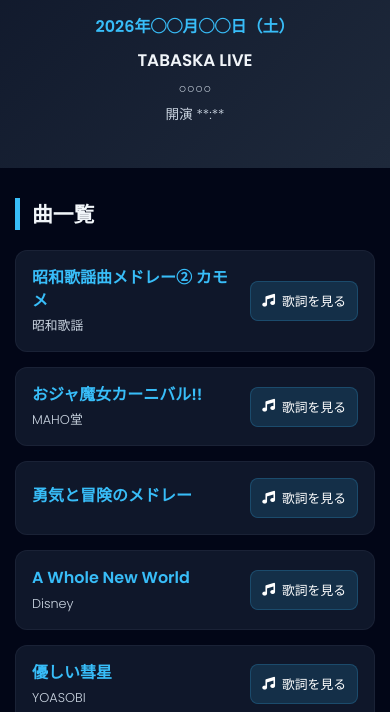
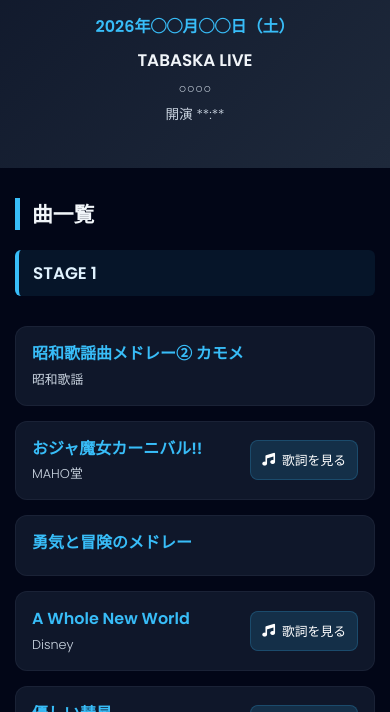
Before and after one commit to tabaskaband/TABASKA, a plain HTML site: page music.html in a window 390 px wide. Shown: the part 127-839 px from the top of the page. Drawn offline with Linux system fonts and the light colour scheme.

Commit message:
歌詞URLがない曲の「歌詞を見る」を非表示に修正

```diff
--- a/music.html
+++ b/music.html
@@ -2,34 +2,18 @@
 <html lang="ja">
 <head>
   <meta charset="UTF-8">
-  <meta
-    name="viewport"
-    content="width=device-width, initial-scale=1.0"
-  >
+  <meta name="viewport" content="width=device-width, initial-scale=1.0">
   <title>TABASKA Live</title>
-  <!-- Google Fonts -->
-  <link
-    href="https://fonts.googleapis.com/css2?family=Poppins:wght@300;600&display=swap"
-    rel="stylesheet"
-  >
-  <!-- Font Awesome -->
-  <link
-    rel="stylesheet"
-    href="https://cdnjs.cloudflare.com/ajax/libs/font-awesome/6.5.0/css/all.min.css"
-  >
+  <link href="https://fonts.googleapis.com/css2?family=Poppins:wght@300;600&display=swap" rel="stylesheet">
+  <link rel="stylesheet" href="https://cdnjs.cloudflare.com/ajax/libs/font-awesome/6.5.0/css/all.min.css">
   <style>
-    * {
-      box-sizing: border-box;
-    }
+    * { box-sizing: border-box; }
     body {
       margin: 0;
       font-family: 'Poppins', sans-serif;
       background: #020617;
       color: #f1f5f9;
     }
-    /* =========================
-       ヘッダー
-    ========================= */
     header {
       min-height: 40vh;
       display: flex;
@@ -37,44 +21,26 @@
       justify-content: center;
       align-items: center;
       padding: 40px 20px;
-      background:
-        linear-gradient(
-          135deg,
-          #0f172a,
-          #1e293b
-        );
+      background: linear-gradient(135deg, #0f172a, #1e293b);
       text-align: center;
     }
-
     header h1 {
       margin: 0;
       font-size: clamp(2.5rem, 10vw, 4rem);
       font-weight: 600;
       letter-spacing: 0.08em;
-
       animation: glow 2s infinite alternate;
     }
-
     @keyframes glow {
-  from {
-    text-shadow: 0 0 10px #38bdf8;
+      from { text-shadow: 0 0 10px #38bdf8; }
+      to { text-shadow: 0 0 30px #0ea5e9; }
     }
-
-  to {
-    text-shadow: 0 0 30px #0ea5e9;
-  }
-}
-
-
     .subtitle {
       margin-top: 8px;
       color: #94a3b8;
       font-size: 1rem;
       letter-spacing: 0.08em;
     }
-    /* =========================
-       コンサート情報
-    ========================= */
     .concert-info {
       margin-top: 30px;
       text-align: center;
@@ -99,9 +65,6 @@ header h1 {
       color: #cbd5e1;
       font-size: 0.95rem;
     }
-    /* =========================
-       メイン
-    ========================= */
     section {
       width: 100%;
       max-width: 900px;
@@ -115,9 +78,17 @@ header h1 {
       font-size: 1.5rem;
       font-weight: 600;
     }
-    /* =========================
-       曲一覧
-    ========================= */
+    .stage-title {
+      margin: 35px 0 15px;
+      padding: 10px 14px;
+      border-left: 4px solid #38bdf8;
+      background: rgba(56, 189, 248, 0.08);
+      border-radius: 6px;
+      color: #e0f2fe;
+      font-size: 1.15rem;
+      font-weight: 600;
+    }
+    .stage-title:first-child { margin-top: 0; }
     .song-list {
       display: grid;
       gap: 15px;
@@ -135,14 +106,9 @@ header h1 {
     }
     .song-card:hover {
       transform: translateY(-3px);
-      border-color:
-        rgba(56, 189, 248, 0.4);
-      box-shadow:
-        0 8px 25px rgba(0, 0, 0, 0.3);
+      border-color: rgba(56, 189, 248, 0.4);
+      box-shadow: 0 8px 25px rgba(0, 0, 0, 0.3);
     }
-    /* =========================
-       曲情報
-    ========================= */
     .song-info {
       min-width: 0;
       flex: 1;
@@ -159,9 +125,6 @@ header h1 {
       font-size: 0.9rem;
       line-height: 1.4;
     }
-    /* =========================
-       ボタン
-    ========================= */
     .song-link {
       flex-shrink: 0;
       display: inline-flex;
@@ -170,185 +133,92 @@ header h1 {
       gap: 7px;
       padding: 10px 15px;
       color: #ffffff;
-      background:
-        rgba(56, 189, 248, 0.15);
-      border:
-        1px solid rgba(56, 189, 248, 0.2);
+      background: rgba(56, 189, 248, 0.15);
+      border: 1px solid rgba(56, 189, 248, 0.2);
       border-radius: 8px;
       text-decoration: none;
       font-size: 0.9rem;
       transition: 0.25s ease;
     }
     .song-link:hover {
-      background:
-        rgba(56, 189, 248, 0.3);
+      background: rgba(56, 189, 248, 0.3);
       color: #38bdf8;
     }
-    /* =========================
-       フッター
-    ========================= */
     footer {
       padding: 30px 20px;
       text-align: center;
       color: #64748b;
       font-size: 0.8rem;
     }
-    /* =========================
-       スマートフォン
-    ========================= */
     @media (max-width: 600px) {
-      header {
-        min-height: 35vh;
-        padding: 35px 15px;
+      header { min-height: 35vh; padding: 35px 15px; }
+      header h1 { font-size: 2.6rem; }
+      .concert-info { margin-top: 25px; }
+      .concert-date { font-size: 1rem; }
+      .concert-title { font-size: 1.05rem; }
+      .concert-venue, .concert-time { font-size: 0.85rem; }
+      section { padding: 30px 15px 50px; }
+      h2 { font-size: 1.3rem; margin-bottom: 20px; }
+      .stage-title { font-size: 1.05rem; margin-top: 28px; }
+      .song-card { padding: 16px; gap: 12px; }
+      .song-title { font-size: 1rem; }
+      .song-artist { font-size: 0.8rem; }
+      .song-link { padding: 9px 11px; font-size: 0.8rem; }
     }
-      header h1 {
-        font-size: 2.6rem;
-      }
-      .concert-info {
-        margin-top: 25px;
-      }
-      .concert-date {
-        font-size: 1rem;
-      }
-      .concert-title {
-        font-size: 1.05rem;
-      }
-      .concert-venue,
-      .concert-time {
-        font-size: 0.85rem;
-      }
-      section {
-        padding:
-          30px 15px 50px;
-      }
-      h2 {
-        font-size: 1.3rem;
-        margin-bottom: 20px;
-      }
-      .song-card {
-        padding: 16px;
-        gap: 12px;
-      }
-      .song-title {
-        font-size: 1rem;
-      }
-      .song-artist {
-        font-size: 0.8rem;
-      }
-      .song-link {
-        padding: 9px 11px;
-        font-size: 0.8rem;
-      }
-    }
-    /* =========================
-       小さいスマホ
-    ========================= */
     @media (max-width: 380px) {
-      .song-link span {
-        display: none;
-      }
-      .song-link {
-        width: 38px;
-        height: 38px;
-        padding: 0;
-      }
+      .song-link span { display: none; }
+      .song-link { width: 38px; height: 38px; padding: 0; }
     }
   </style>
 </head>
 <body>
-  <!-- =========================
-       ヘッダー
-  ========================= -->
   <header>
     <h1>TABASKA</h1>
-    <div class="subtitle">
-    <!-- 必要ならサブタイトル -->
-    </div>
-    <!-- コンサート情報 -->
+    <div class="subtitle"></div>
     <div class="concert-info">
-      <div
-        id="concert-date"
-        class="concert-date"
-      ></div>
-      <div
-        id="concert-title"
-        class="concert-title"
-      ></div>
-      <div
-        id="concert-venue"
-        class="concert-venue"
-      ></div>
-      <div
-        id="concert-time"
-        class="concert-time"
-      ></div>
+      <div id="concert-date" class="concert-date"></div>
+      <div id="concert-title" class="concert-title"></div>
+      <div id="concert-venue" class="concert-venue"></div>
+      <div id="concert-time" class="concert-time"></div>
     </div>
   </header>
-  <!-- =========================
-       曲一覧
-  ========================= -->
+
   <section>
     <h2>曲一覧</h2>
-    <div
-      id="song-list"
-      class="song-list"
-    ></div>
+    <div id="song-list" class="song-list"></div>
   </section>
-  <!-- =========================
-       フッター
-  ========================= -->
-  <footer>
-    TABASKA
-  </footer>
-  <!-- =========================
-       songs.js
-  ========================= -->
+
+  <footer>TABASKA</footer>
+
   <script src="songs.js"></script>
-  <!-- =========================
-       JavaScript
-  ========================= -->
   <script>
-    /*
-     * コンサート情報を表示
-     */
-    document.getElementById(
-      "concert-date"
-    ).textContent = concertDate;
-    document.getElementById(
-      "concert-title"
-    ).textContent = concertTitle;
-    document.getElementById(
-      "concert-venue"
-    ).textContent = concertVenue;
-    document.getElementById(
-      "concert-time"
-    ).textContent =
-      "開演 " + concertTime;
-    /*
-     * 曲一覧を表示
-     */
-    const songList =
-      document.getElementById(
-        "song-list"
-      );
-    if (
-      typeof songs !== "undefined" &&
-      Array.isArray(songs)
-    ) {
+    document.getElementById("concert-date").textContent = concertDate;
+    document.getElementById("concert-title").textContent = concertTitle;
+    document.getElementById("concert-venue").textContent = concertVenue;
+    document.getElementById("concert-time").textContent = "開演 " + concertTime;
+
+    const songList = document.getElementById("song-list");
+
+    if (typeof songs !== "undefined" && Array.isArray(songs)) {
+      let currentStage = "";
+
       songs.forEach(song => {
-        const card =
-          document.createElement("div");
-        card.className =
-          "song-card";
-        card.innerHTML = `
-          <div class="song-info">
-            <div class="song-title">
-              ${song.title}
-            </div>
-            <div class="song-artist">
-              ${song.artist}
-            </div>
-          </div>
+        // ステージが変わったら見出しを表示
+        if (song.stage && song.stage !== currentStage) {
+          currentStage = song.stage;
+
+          const stageTitle = document.createElement("div");
+          stageTitle.className = "stage-title";
+          stageTitle.textContent = currentStage;
+          songList.appendChild(stageTitle);
+        }
+
+        const card = document.createElement("div");
+        card.className = "song-card";
+
+        // 歌詞URLがある曲だけ「歌詞を見る」を表示
+        const lyricsButton = song.lyrics
+          ? `
             <a
               href="${song.lyrics}"
               target="_blank"
@@ -358,20 +228,22 @@ header h1 {
               <i class="fa-solid fa-music"></i>
               <span>歌詞を見る</span>
             </a>
+          `
+          : "";
+
+        card.innerHTML = `
+          <div class="song-info">
+            <div class="song-title">${song.title}</div>
+            <div class="song-artist">${song.artist || ""}</div>
+          </div>
+          ${lyricsButton}
         `;
+
         songList.appendChild(card);
       });
-    }
-    else {
+    } else {
       songList.innerHTML = `
-        <div
-          style="
-            padding:20px;
-            background:#0f172a;
-            border-radius:12px;
-            color:#94a3b8;
-          "
-        >
+        <div style="padding:20px;background:#0f172a;border-radius:12px;color:#94a3b8;">
           曲データを読み込めませんでした。
         </div>
       `;
```
Lines whose indentation alone changed are shown as unchanged.
